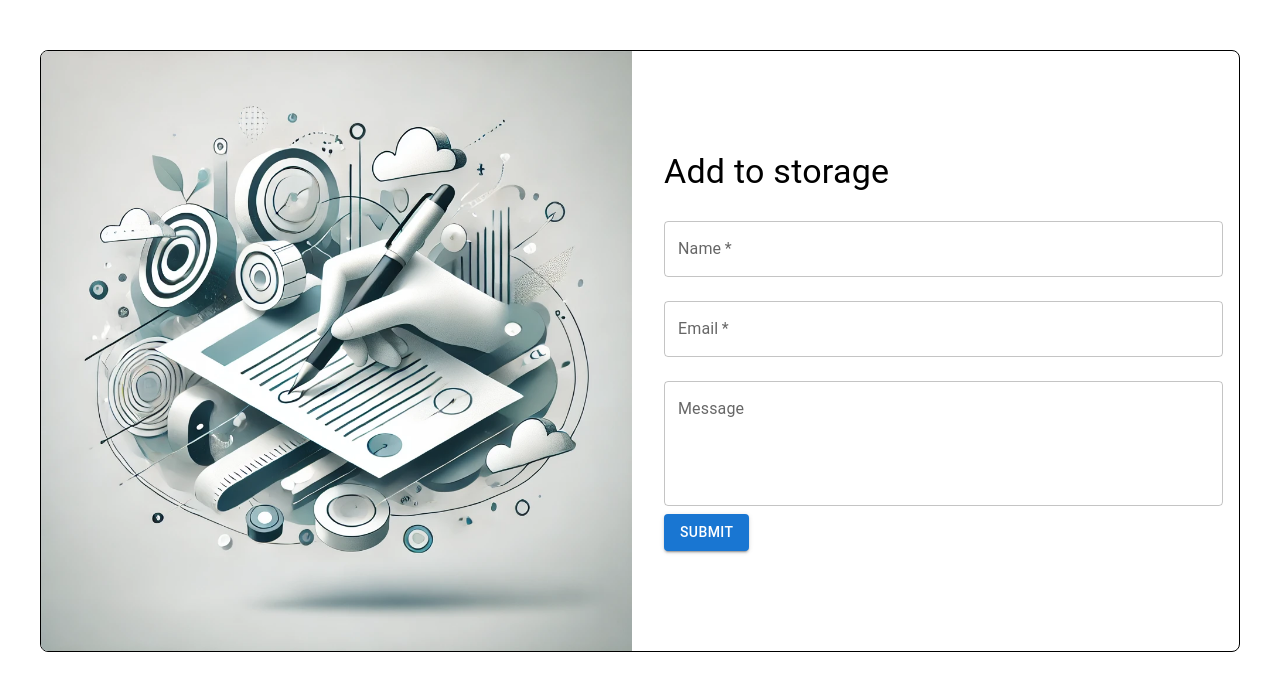
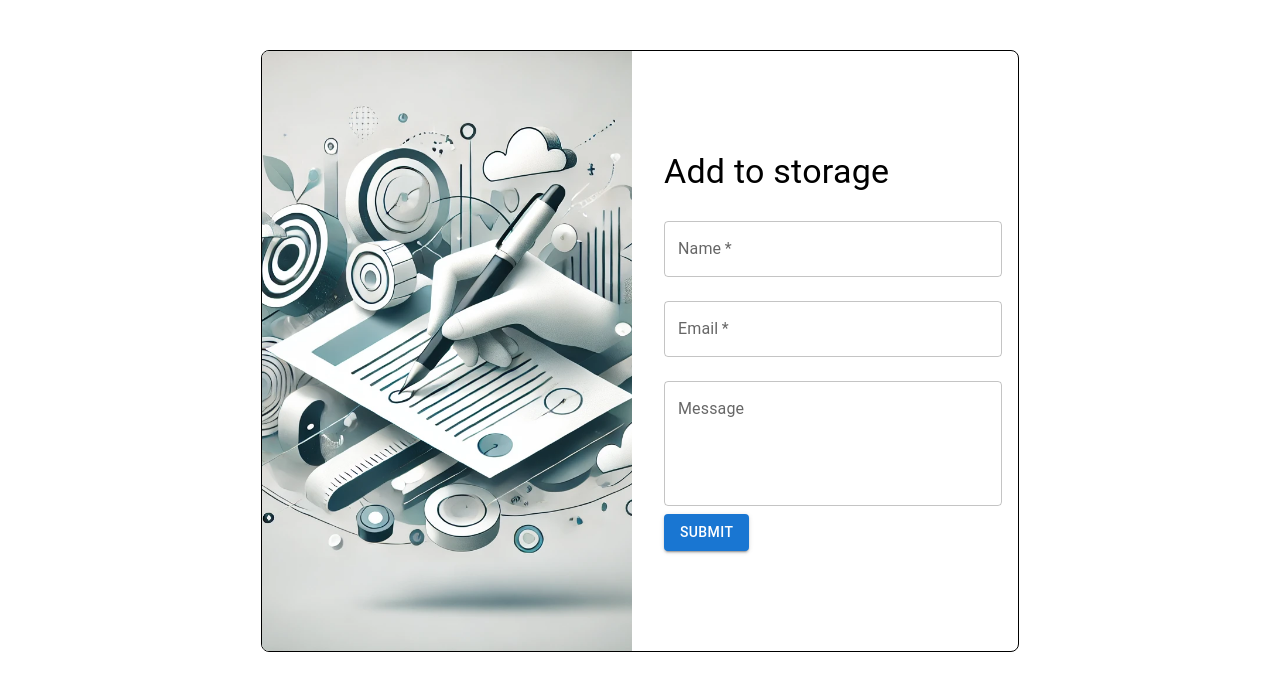
Before and after one commit to NitrexCode/data-colector-form, a React (Create React App) app: page / in a window 1280 px wide. Shown: the top 690 px of the page. Built offline with nearby package versions, Linux system fonts and the light colour scheme.

Commit message:
edit default styles of container and set different max-width

```diff
--- a/src/pages/HomePage.tsx
+++ b/src/pages/HomePage.tsx
@@ -5,7 +5,20 @@ import { Form } from '../components'
 
 const HomePage: React.FC = () => {
   return (
-    <Container maxWidth="lg" className="page_container" disableGutters>
+    <Container
+      maxWidth="lg"
+      className="page_container"
+      disableGutters
+      sx={{
+        maxWidth: {
+          xs: '100%',
+          sm: '70%',
+          md: '60%',
+        },
+        marginRight: 'auto',
+        marginLeft: 'auto',
+      }}
+    >
       <Grid container spacing={2}>
         <Grid item xs={12} md={6}>
           <Box
--- a/src/pages/ThanksPage.tsx
+++ b/src/pages/ThanksPage.tsx
@@ -11,7 +11,20 @@ const ThanksPage: React.FC = () => {
   }
 
   return (
-    <Container maxWidth="lg" className="page_container" disableGutters>
+    <Container
+      maxWidth="lg"
+      className="page_container"
+      disableGutters
+      sx={{
+        maxWidth: {
+          xs: '100%',
+          sm: '70%',
+          md: '60%',
+        },
+        marginRight: 'auto',
+        marginLeft: 'auto',
+      }}
+    >
       <Grid container spacing={2} position={'relative'}>
         <Grid item xs={12} md={6}>
           <Box
```
